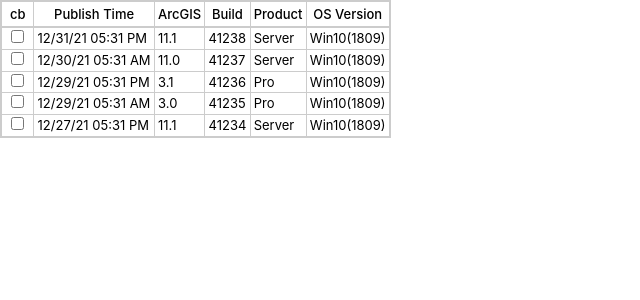
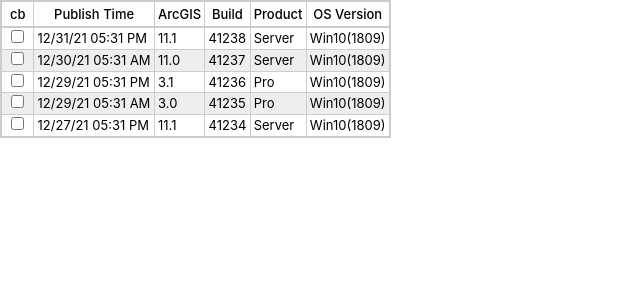
Before and after one commit to davidriggins/Dropdown, a Vue app in the folder vue-multiselect/: page / in a window 1280 px wide. Shown: the top 300 px of the page, without its empty margins (0-640 px from the left). Built offline with nearby package versions, Linux system fonts and the light colour scheme.

Commit message:
Striped rows and highlight row on hover.

```diff
--- a/vue-multiselect/src/components/Table.vue
+++ b/vue-multiselect/src/components/Table.vue
@@ -155,6 +155,8 @@
 table {
   /* display: block; */
   border: 2px solid #ccc;
+  /* border-radius: 0.3rem; */
+  overflow: hidden;
 }
 
 thead {
@@ -171,7 +173,12 @@
   border-left: 1px solid #ccc;
 }
 
-tbody tr {
+tbody tr:nth-child(even) {
+  background-color: #eee;
+}
+
+tbody tr:hover {
+  background-color: #ccc;
 }
 
 th,
@@ -185,7 +192,12 @@
   padding: 0 0.2rem;
 }
 
-tbody td:last-child {
+tr:nth-child(even) td:first-child::before {
+  background-color: lightgreen;
+}
+
+td:hover::after {
+  background-color: yellow;
 }
 
 input {
```
